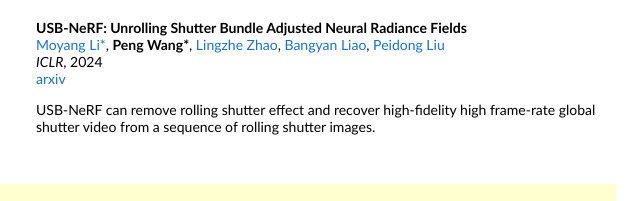
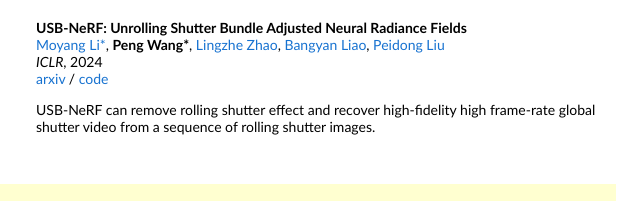
Before and after one commit to wangpeng000/wangpeng000.github.io, a plain HTML site: page index.html in a window 1280 px wide. Shown: the part 397-598 px from the top of the page, 424-1064 px from the left. Drawn offline with Linux system fonts and the light colour scheme.

Commit message:
add code link of usb-nerf

```diff
--- a/index.html
+++ b/index.html
@@ -104,7 +104,11 @@
               <br>
               <em>ICLR</em>, 2024
               <br>
+              <!-- <a href="https://wangpeng000.github.io/USB-NeRF/">project page</a>
+              / -->
               <a href="https://arxiv.org/abs/2310.02687">arxiv</a>
+              /
+              <a href="https://github.com/WU-CVGL/USB-NeRF">code</a>
               <p></p>
               <p>
                 USB-NeRF can remove rolling shutter effect and recover high-fidelity high frame-rate global shutter video from a sequence of rolling shutter images.
```
